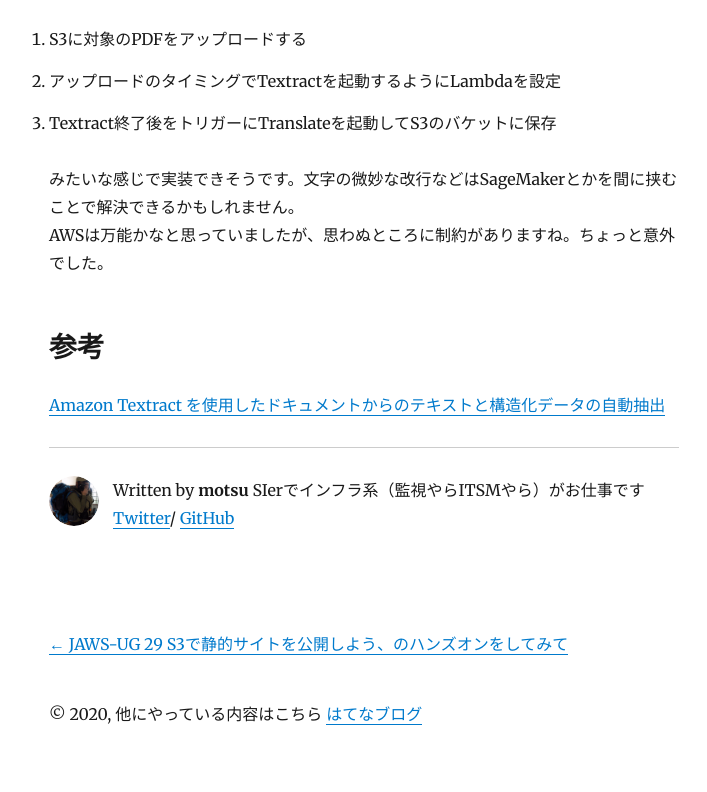
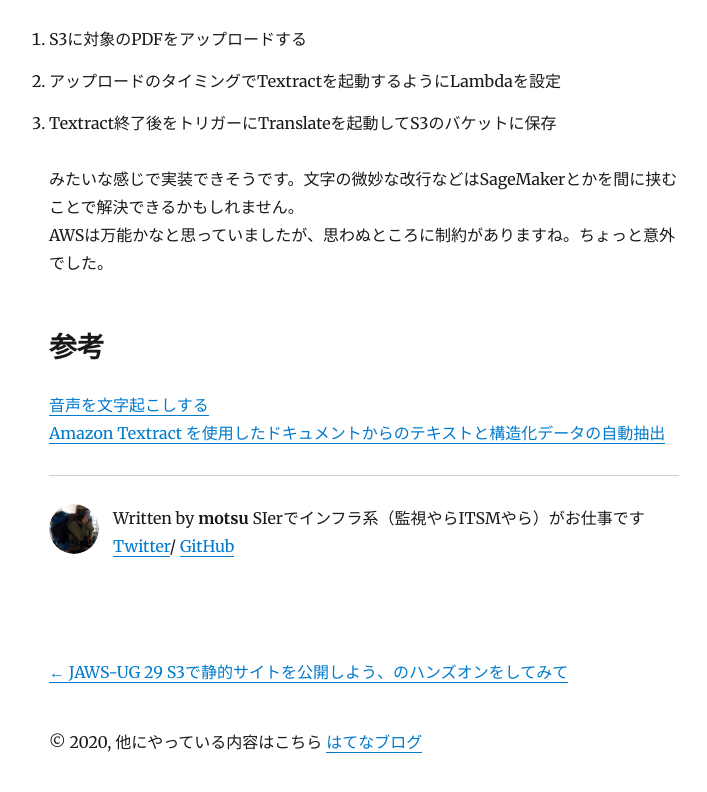
Before and after one commit to motsuhiro131/my-blog, a Gatsby site: page /20200720TextractOnAWS/ in a window 1280 px wide. Shown: the part 5385-6177 px from the top of the page, without its empty margins (276-983 px from the left). Before the commit the page ends 6155 px from the top, so only its background shows below. Built offline with nearby package versions, Linux system fonts and the light colour scheme; Gatsby itself is replaced by a stand-in of ours; some packages are replaced by stand-ins of ours.

Commit message:
20200720

```diff
--- a/content/blog/20200720TextractOnAWS/index.md
+++ b/content/blog/20200720TextractOnAWS/index.md
@@ -79,4 +79,5 @@
 AWSは万能かなと思っていましたが、思わぬところに制約がありますね。ちょっと意外でした。
 
 ## 参考
+[音声を文字起こしする](https://aws.amazon.com/jp/getting-started/hands-on/create-audio-transcript-transcribe/)
 [Amazon Textract を使用したドキュメントからのテキストと構造化データの自動抽出](https://aws.amazon.com/jp/blogs/news/automatically-extract-text-and-structured-data-from-documents-with-amazon-textract/)
```
